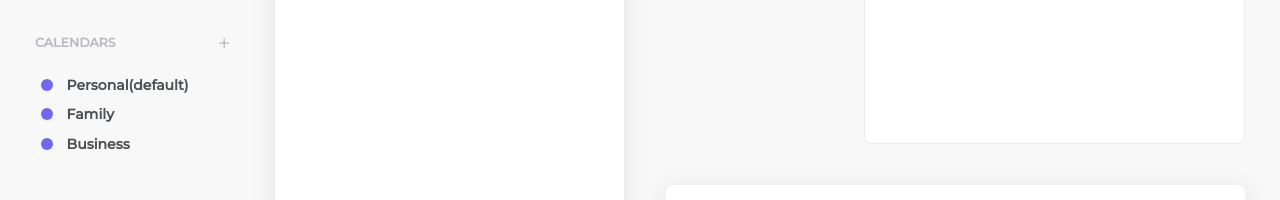
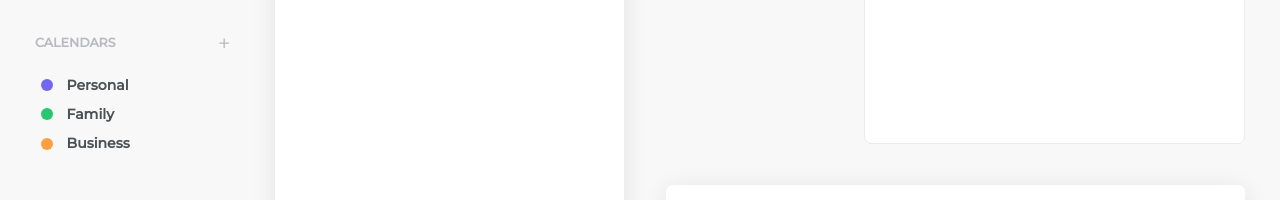
Before and after one commit to joan-KIM/diary, a React (Create React App) app: page / in a window 1280 px wide. Shown: the part 210-410 px from the top of the page. Built offline with nearby package versions, Linux system fonts and the light colour scheme.

Commit message:
카테고리 리스트 bullet 색상 출력 구현

```diff
--- a/src/App.css
+++ b/src/App.css
@@ -333,10 +333,14 @@ body{
   color: #4e5154;
 }
 
-.category-list li{
+.category-label{
   padding: 0.4em;
   margin: 0;
   display: flex;
+}
+
+.category-label:hover{
+  background-color: #ffffff;
 }
 
 .delete-category-btn{
@@ -366,10 +370,6 @@ body{
 
 .bullet-default{
   background-color: #7367f0;
-}
-
-.bullet-family{
-  background-color: #28c76f;
 }
 
 .bullet-input{
--- a/src/components/Category/CategoryInputGroup.jsx
+++ b/src/components/Category/CategoryInputGroup.jsx
@@ -2,8 +2,10 @@ import React, { useState } from "react";
 import {MdCheck} from "react-icons/md";
 import classNames from "classnames";
 
-export default function CategoryInputGroup({addNewCalendar}){
+export default function CategoryInputGroup({addNewCalendar, bulletColor}){
     const [text, setText] = useState('');
+
+    console.log(bulletColor)
 
     const changeHandler = (text) => {
         setText(text);
@@ -16,7 +18,10 @@ export default function CategoryInputGroup({addNewCalendar}){
 
     return(
         <div className="category-input-wrapper">
-            <label className={classNames('bullet-styling', 'bullet', 'bullet-default', 'bullet-input')} />
+            <label
+                className={classNames('bullet-styling', 'bullet')}
+                style={ {backgroundColor: bulletColor} }
+            />
             <div className='category-input-group'>
                 <input
                     type='text'
--- a/src/components/Category/CategoryLabel.jsx
+++ b/src/components/Category/CategoryLabel.jsx
@@ -2,10 +2,14 @@ import React from "react";
 import classNames from "classnames";
 import { MdClear } from "react-icons/md";
 
-export default function CategoryLabel({name}) {
+export default function CategoryLabel({name, bulletColor}) {
+    console.log(name, bulletColor);
     return(
-        <li>
-            <label className={classNames('bullet-styling', 'bullet', 'bullet-default')} />
+        <li className='category-label'>
+            <label
+                className={classNames('bullet-styling', 'bullet')}
+                style={ { backgroundColor: bulletColor } }
+            />
             {name}
             <MdClear className='delete-category-btn' />
         </li>
--- a/src/components/Category/CategoryList.jsx
+++ b/src/components/Category/CategoryList.jsx
@@ -1,9 +1,23 @@
 import React from "react";
 import CategoryLabel from "./CategoryLabel";
+import classNames from "classnames";
 
 export default function CategoryList({labels}) {
     console.log(labels);
-    const labelList = labels.map( label => <CategoryLabel name={label.name} />);
+    const labelList = labels.map( label => {
+        if (label.name === 'Personal'){
+            return (
+                <li className='category-label'>
+                    <label className={classNames('bullet-styling', 'bullet', 'bullet-default')} />
+                    Personal
+                </li>
+            )
+        } else {
+            return (
+                <CategoryLabel name={label.name} bulletColor={label.color} />
+            )
+        }
+    });
 
     return(
         <ul className='category-list' >
--- a/src/components/Category/index.jsx
+++ b/src/components/Category/index.jsx
@@ -1,11 +1,27 @@
 import React, { useState } from "react";
 import { MdAdd } from "react-icons/md";
+import { pickColor } from "../../utils/color";
 import CategoryInputGroup from "./CategoryInputGroup";
 import CategoryList from "./CategoryList";
 
 export default function Category(){
+    const initialLabels = [
+        {
+            'name':'Personal',
+            'color':'#7367f0'
+        },
+        {
+            'name':'Family',
+            'color':'#28c76f'
+        },
+        {
+            'name':'Business',
+            'color': '#ff9f43'
+        }
+    ]
+
     const [isShown, setIsShown] = useState(false);
-    const [labels, setLabels] = useState([{'name':'Personal(default)'}, {'name':'Family'}, {'name':'Business'}]);
+    const [labels, setLabels] = useState(initialLabels);
 
     const toggleHandler = (e) => {
         setIsShown(true);
@@ -15,7 +31,8 @@ export default function Category(){
         setLabels([
             ...labels,
             {
-                'name' : text
+                'name' : text,
+                'color' : pickColor(labels)
             }
         ]);
         setIsShown(false);
@@ -31,7 +48,7 @@ export default function Category(){
 
                 <CategoryList labels={labels} />
 
-                { isShown && <CategoryInputGroup addNewCalendar={addNewCalendar} /> }
+                { isShown && <CategoryInputGroup addNewCalendar={addNewCalendar} bulletColor={pickColor(labels)} /> }
 
             </div>
         </div>
--- /dev/null
+++ b/src/utils/color.js
@@ -0,0 +1,17 @@
+const labelColorList = ['#28c76f', '#ff9f43','#ea5455','#00cfe8','#ffc107'];
+// const labelColorList = ['red', 'orange','yellow', 'blue', 'green'];
+
+export const pickColor = (labelList) => {
+    const colorsInList = labelList.map( label => label.color );
+
+    let bulletColor = '';
+
+    for(let i=0; i<labelColorList.length; i++){
+        if( !colorsInList.includes(labelColorList[i]) ){
+            bulletColor = labelColorList[i];
+            break;
+        }
+    }
+
+    return bulletColor;
+}
```
Also changed, not shown: 1 other file (tests, documents, lock files or other folders).
